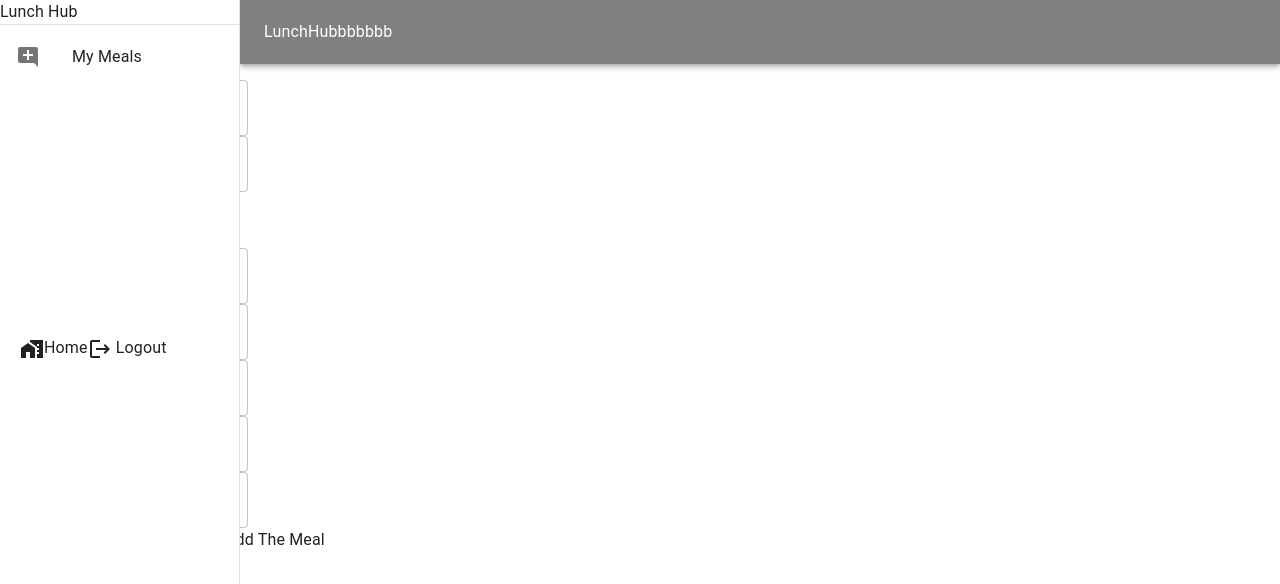
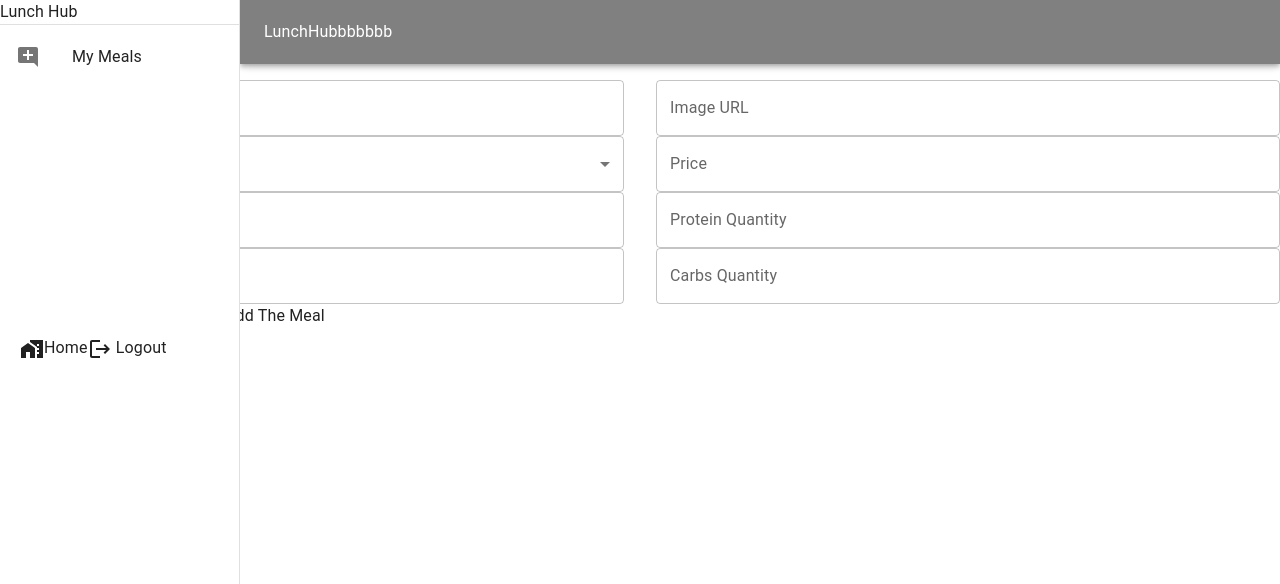
Before and after one commit to Aahmed-Hossain/PERN-Office-Lunch-Hub, a React (Vite) app in the folder client/: page /addMeal in a window 1280 px wide. Shown: the top 584 px of the page. Built offline with nearby package versions, Linux system fonts and the light colour scheme.

Commit message:
feature: now admin can add meals

```diff
--- a/client/src/components/appbar/MenuDropdown.jsx
+++ /dev/null
@@ -1,87 +0,0 @@
-import { AiOutlineMenu } from "react-icons/ai";
-import { useState } from "react";
-import { Link, } from "react-router-dom";
-import  avatarImg from '../../assets/images/placeholder.jpg'
-// import useAuth from "../../hooks/useAuth";
-// import avatarImg from "../../assets/images/logo/placeholder.jpg";
-// import Swal from "sweetalert2";
-
-const MenuDropdown = () => {
-  const [isOpen, setIsOpen] = useState(false);
-//   const navigateToLogin = useNavigate()
-  // const { user,logOut } = useAuth();
-  const { user } = useState(false);
-
-  // const handleLogout = async () => {
-  //   logOut
-  //   try {
-  //     await logOut();
-  //     Swal.fire("Nice!", "You logged out successfully!", "success");
-  //     navigateToLogin('/login');
-  //   } catch (err) {
-  //     Swal.fire("Oops!", err.message, "error");
-  //   }
-  // }
-  return (
-    <div className="relative">
-      <div className="flex flex-row items-center gap-3">
-        <div
-          onClick={() => setIsOpen(!isOpen)}
-          className="p-4 md:py-1 md:px-2 border-[1px] border-neutral-200 flex flex-row items-center gap-3 rounded-full cursor-pointer hover:shadow-md transition"
-        >
-          <AiOutlineMenu />
-          <div className="hidden md:block">
-            {/* Avatar */}
-            <img
-              className="rounded-full"
-              referrerPolicy="no-referrer"
-              src={user && user.photoURL ? user.photoURL : avatarImg}
-              alt="profile"
-              height="30"
-              width="30"
-            />
-          </div>
-        </div>
-      </div>
-      {isOpen && (
-        <div className="absolute rounded-xl shadow-md w-[40vw] md:w-[10vw] bg-white overflow-hidden right-0 top-12 text-sm">
-          <div className="flex flex-col cursor-pointer">
-
-           {
-            user ?
-            <>
-            <Link
-              to="/dashboard"
-              className="px-4 py-3 hover:bg-neutral-100 transition font-bold hover:text-green-600"
-            >
-              Dashboard
-            </Link>
-            <Link
-            //  onClick={handleLogout}
-             className="px-4 py-3 hover:bg-neutral-100 transition font-bold hover:text-green-600">Logout</Link>
-            </>
-            :
-
-            <>
-             <Link
-              to="/login"
-              className="px-4 py-3 hover:bg-neutral-100 transition font-bold hover:text-green-600 "
-            >
-              Login
-            </Link>
-            <Link
-              to="/register"
-              className="px-4 py-3 hover:bg-neutral-100 transition font-bold hover:text-green-600"
-            >
-              Sign Up
-            </Link>
-            </>
-           }
-          </div>
-        </div>
-      )}
-    </div>
-  );
-};
-
-export default MenuDropdown;
--- a/client/src/components/appbar/Navbar.jsx
+++ b/client/src/components/appbar/Navbar.jsx
@@ -1,32 +1,66 @@
-import { Link, useNavigate } from 'react-router-dom'
-import MenuDropdown from './MenuDropdown'
-import useAuth from '../../hooks/useAuth.'
-
+import { Link, useNavigate } from "react-router-dom";
+import useAuth from "../../hooks/useAuth.";
+import Avatar from "@mui/material/Avatar";
+import Button from "@mui/material/Button";
+import DashboardCustomizeIcon from '@mui/icons-material/DashboardCustomize';
+import LoginIcon from '@mui/icons-material/Login';
+import LogoutIcon from '@mui/icons-material/Logout';
 const Navbar = () => {
   const navigate = useNavigate();
-  const {user, logoutUser} =  useAuth();
-  console.log("user from navbar",user)
+  const { user, logoutUser } = useAuth();
   const handleLogout = async () => {
     await logoutUser();
-    navigate('/login');
+    navigate("/login");
   };
   return (
-    <div className=' flex justify-between w-full mx-auto py-2 bg-white px-8 border-b'>
+    <div className=" flex justify-between w-full mx-auto py-2 bg-white px-2 md:px-8 border-b">
+      {/* Logo */}
+      <Link to="/">
+        <h1 className="text-normal md:text-2xl font-bold md:font-extrabold">
+          Lunch<span className="text-blue-400">Hub</span>
+        </h1>
+      </Link>
 
-            {/* Logo */}
-            <Link to='/'>
-               <h1 className='text-2xl font-extrabold'>Lunch<span className='text-blue-400'>Hub</span></h1>
-            </Link>
-            <button
-          className='bg-fuchsia-200 hover:bg-fuchsia-300 cursor-pointer px-2 py-1 rounded-md hover:shadow-md'
-           onClick={handleLogout}>
-            Logout
-          </button>
-            {/* Dropdown Menu */}
-            <MenuDropdown />
-          </div>
+      <div className="flex items-center gap-2">
+        {
+          user ?
+          <>
+  <Button onClick={handleLogout} variant="contained" size="small">
+          <LogoutIcon/>Logout
+        </Button>
+      {
+        user.email === 'admin' ?
+          <Link to={'/addMeal'}>
+          <Button variant="contained" size="small">
+            <DashboardCustomizeIcon/>
+            Dashboard
+          </Button>
+          </Link>
+ :
+          <Link to={'/addMeal/mySelectedMeals'}>
+          <Button variant="contained" size="small">
+            <DashboardCustomizeIcon/>
+            Dashboard
+          </Button>
+          </Link>
 
-  )
-}
+      }
 
-export default Navbar
+        <Avatar alt="Logged in user" src={user?.image} />
+          </>
+          :
+          <>
+             <Link to={'/login'}>
+        <Button variant="contained" size="small">
+          <LoginIcon/>
+          Login
+        </Button>
+        </Link>
+          </>
+        }
+      </div>
+    </div>
+  );
+};
+
+export default Navbar;
--- a/client/src/components/mealDetails/MealDetails.jsx
+++ b/client/src/components/mealDetails/MealDetails.jsx
@@ -8,13 +8,15 @@ import {
   CardMedia,
   Typography,
 } from "@mui/material";
-import { useLoaderData, useNavigate } from "react-router-dom";
+import { useLoaderData, useLocation, useNavigate } from "react-router-dom";
 import useAuth from './../../hooks/useAuth.';
 import { useAxios } from "../../hooks/useAxios";
 import { toast } from "react-toastify";
 
 const MealDetails = () => {
   const navigate = useNavigate();
+  const location = useLocation();
+  console.log(location)
   const {user} = useAuth();
   const email = user?.email;
   console.log(email);
@@ -31,8 +33,41 @@ const MealDetails = () => {
     image,
     price,
   } = meal;
+  const confirmLogin = () => {
+    toast.warn(
+      <div>
+        <p>Do you want to login first?</p>
+        <div className="flex gap-4">
+          <button
+            className="bg-green-300 px-3 my-2 rounded-md"
+            onClick={() => {
+              toast.dismiss();
+              navigate('/login', { state: { from: location.pathname } });
+            }}
+          >
+            Yes
+          </button>
+          <button
+            className="bg-red-300 px-3 my-2 rounded-md"
+            onClick={() => toast.dismiss()}
+          >
+            No
+          </button>
+        </div>
+      </div>,
+      {
+        position: "top-center",
+        autoClose: false,
+        closeOnClick: true,
+        closeButton: true,
+        draggable: true,
+        progress: undefined,
+        theme: "dark",
+      }
+    );
+  };
+  const handleSelectedMeal = () => {
 
-  const handleSelectedMeal = () => {
     const selectedMeal = {
       email,
       date: new Date(),
@@ -40,6 +75,9 @@ const MealDetails = () => {
       image,
       price,
     }
+    if(!email){
+      confirmLogin();
+    }else{
       useAxios.post("/selectedMeals", selectedMeal)
       .then((res) => {
         console.log("selectedMeal:",res.data);
@@ -55,6 +93,9 @@ const MealDetails = () => {
           // console.error("Error headers:", err.response.headers);
         }
       });
+    }
+
+
   }
 
   return (
--- a/client/src/pages/AddMeal.jsx
+++ b/client/src/pages/AddMeal.jsx
@@ -1,12 +1,14 @@
-import { useForm } from "react-hook-form"
-import TextField from '@mui/material/TextField';
-import OutlinedInput from '@mui/material/OutlinedInput';
-import MenuItem from '@mui/material/MenuItem';
-import ListItemText from '@mui/material/ListItemText';
-import Select from '@mui/material/Select';
-import Checkbox from '@mui/material/Checkbox';
+import { useForm } from "react-hook-form";
+import TextField from "@mui/material/TextField";
+import OutlinedInput from "@mui/material/OutlinedInput";
+import MenuItem from "@mui/material/MenuItem";
+import ListItemText from "@mui/material/ListItemText";
+import Select from "@mui/material/Select";
+import Checkbox from "@mui/material/Checkbox";
 import { useState } from "react";
-
+import { Box } from "@mui/material";
+import { toast } from "react-toastify";
+import { useAxios } from "../hooks/useAxios";
 
 const ITEM_HEIGHT = 48;
 const ITEM_PADDING_TOP = 8;
@@ -19,9 +21,44 @@ const MenuProps = {
   },
 };
 
-const names = ["chicken", "basmati rice", "vegetables", "salad","salmon", "lemon", "herbs", "mixed vegetables","broccoli", "bell peppers", "carrots", "tofu", "soy sauce", "beef", "tortillas", "lettuce", "cheese", "salsa","quinoa", "cherry tomatoes", "cucumbers", "feta cheese", "olives","chicken breast", "romaine lettuce", "croutons", "parmesan cheese", "caesar dressing","lentils", "carrots", "celery", "onions", "spices",]
+const names = [
+  "chicken",
+  "basmati rice",
+  "vegetables",
+  "salad",
+  "salmon",
+  "lemon",
+  "herbs",
+  "mixed vegetables",
+  "broccoli",
+  "bell peppers",
+  "carrots",
+  "tofu",
+  "soy sauce",
+  "beef",
+  "tortillas",
+  "lettuce",
+  "cheese",
+  "salsa",
+  "quinoa",
+  "cherry tomatoes",
+  "cucumbers",
+  "feta cheese",
+  "olives",
+  "chicken breast",
+  "romaine lettuce",
+  "croutons",
+  "parmesan cheese",
+  "caesar dressing",
+  "lentils",
+  "carrots",
+  "celery",
+  "onions",
+  "spices",
+];
 
 const AddMeal = () => {
+
   const [personName, setPersonName] = useState([]);
 
   const handleChange = (event) => {
@@ -29,23 +66,57 @@ const AddMeal = () => {
       target: { value },
     } = event;
     setPersonName(
-      // On autofill we get a stringified value.
-      typeof value === 'string' ? value.split(',') : value,
+      typeof value === "string" ? value.split(",") : value
     );
   };
-
 
   const {
     register,
     handleSubmit,
+    reset,
     formState: { errors },
-      } = useForm()
-      const onSubmit = (data) => console.log(data)
+  } = useForm();
+  const onSubmit = (data) => {
+    console.log(data)
+    const meals = {
+      name: data.name,
+      description: data.description,
+      image: data.image,
+      fats: data.fats,
+      items: data.items,
+      price: data.price,
+      protein: data.protein,
+      calories: data.calories,
+      carbs: data.carbs,
+    };
+    useAxios
+      .post("/meals", meals)
+      .then((res) => {
+        console.log(res)
+        toast.success(`${res.status}: Meal Added successfully`);
+        reset();
+      })
+      .catch((err) => {
+        console.error("Errors:", err);
+        if (err.response) {
+          toast.error(`${err.response.status}: ${err.response.data}`);
+          // console.error("Error data:", err.response.data);
+          // console.error("Error status:", err.response.status);
+          // console.error("Error headers:", err.response.headers);
+        }
+      });
+  }
   return (
     <div className="mt-4 md:mt-0">
       <form onSubmit={handleSubmit(onSubmit)} className="flex flex-col gap-4">
-      <div className="flex flex-col md:flex-row gap-4">
-     <div className="flex flex-col w-full">
+        <Box
+          sx={{
+            display: "flex",
+            flexDirection: { xs: "column", md: "row" },
+            gap: 4,
+          }}
+        >
+          <Box sx={{ display: "flex", flexDirection: "column", width: "100%" }}>
             <TextField
               {...register("name", { required: true })}
               id="outlined-name-input"
@@ -53,8 +124,8 @@ const AddMeal = () => {
               type="text"
             />
             {errors.name && <p className="text-red-500">*Name is required</p>}
-     </div>
-     <div className="flex flex-col w-full">
+          </Box>
+          <Box sx={{ display: "flex", flexDirection: "column", width: "100%" }}>
             <TextField
               {...register("image", { required: true })}
               id="outlined-image-input"
@@ -62,12 +133,17 @@ const AddMeal = () => {
               type="text"
             />
             {errors.image && <p className="text-red-500">*Image is required</p>}
-     </div>
-      </div>
+          </Box>
+        </Box>
 
-
-      <div className="flex flex-col md:flex-row gap-4">
-<div className="flex flex-col w-full">
+        <Box
+          sx={{
+            display: "flex",
+            flexDirection: { xs: "column", md: "row" },
+            gap: 4,
+          }}
+        >
+          <Box sx={{ display: "flex", flexDirection: "column", width: "100%" }}>
             <Select
               {...register("items", { required: true })}
               labelId="demo-multiple-checkbox-label"
@@ -77,77 +153,94 @@ const AddMeal = () => {
               value={personName}
               onChange={handleChange}
               input={<OutlinedInput label="Menu Items" />}
-          renderValue={(selected) => selected.join(', ')}
+              renderValue={(selected) => selected.join(", ")}
               MenuProps={MenuProps}
             >
-
               {names.map((name) => (
                 <MenuItem key={name} value={name}>
-
                   <Checkbox checked={personName.indexOf(name) > -1} />
                   <ListItemText primary={name} />
                 </MenuItem>
               ))}
             </Select>
-        {errors.items && <span className="text-red-500">*Items is required</span>}
-     </div>
-
-     <div className="flex flex-col w-full">
+            {errors.items && (
+              <span className="text-red-500">*Items is required</span>
+            )}
+          </Box>
+          <Box sx={{ display: "flex", flexDirection: "column", width: "100%" }}>
             <TextField
               {...register("price", { required: true })}
               id="outlined-price-input"
               label="Price"
               type="number"
             />
-         {errors.price && <span className="text-red-500">*Price is required</span>}
-    </div>
-</div>
+            {errors.price && (
+              <span className="text-red-500">*Price is required</span>
+            )}
+          </Box>
+        </Box>
 
-
-
-<div className="flex flex-col md:flex-row gap-4">
-<div className="flex flex-col w-full">
+        <Box
+          sx={{
+            display: "flex",
+            flexDirection: { xs: "column", md: "row" },
+            gap: 4,
+          }}
+        >
+          <Box sx={{ display: "flex", flexDirection: "column", width: "100%" }}>
             <TextField
               {...register("calories", { required: true })}
               id="outlined-calories-input"
               label="Calories"
               type="number"
             />
-         {errors.calories && <span className="text-red-500">*This field is required</span>}
-</div>
-
-<div className="flex flex-col w-full">
+            {errors.calories && (
+              <span className="text-red-500">*This field is required</span>
+            )}
+          </Box>
+          <Box sx={{ display: "flex", flexDirection: "column", width: "100%" }}>
             <TextField
               {...register("protein", { required: true })}
               id="outlined-protein-input"
               label="Protein Quantity"
               type="number"
             />
-         {errors.protein && <span className="text-red-500">*This field is required</span>}
-</div>
-</div>
+            {errors.protein && (
+              <span className="text-red-500">*This field is required</span>
+            )}
+          </Box>
+        </Box>
 
-
-<div className="flex flex-col md:flex-row gap-4">
-<div className="flex flex-col w-full">
+        <Box
+          sx={{
+            display: "flex",
+            flexDirection: { xs: "column", md: "row" },
+            gap: 4,
+          }}
+        >
+          <Box sx={{ display: "flex", flexDirection: "column", width: "100%" }}>
             <TextField
               {...register("fats", { required: true })}
               id="outlined-fats-input"
               label="Fats Quantity"
               type="number"
             />
-         {errors.fats && <span className="text-red-500">*This field is required</span>}
-</div>
-<div className="flex flex-col w-full">
+            {errors.fats && (
+              <span className="text-red-500">*This field is required</span>
+            )}
+          </Box>
+          <Box sx={{ display: "flex", flexDirection: "column", width: "100%" }}>
             <TextField
               {...register("carbs", { required: true })}
               id="outlined-carbs-input"
               label="Carbs Quantity"
               type="number"
             />
-         {errors.carbs && <span className="text-red-500">*This field is required</span>}
-</div>
-</div>
+            {errors.carbs && (
+              <span className="text-red-500">*This field is required</span>
+            )}
+          </Box>
+        </Box>
 
         <TextField
           {...register("description", { required: true })}
@@ -156,17 +249,18 @@ const AddMeal = () => {
           multiline
           type="text"
           rows={4}
-
-
         />
-         {errors.description && <span className="text-red-500">*Description is required</span>}
+        {errors.description && (
+          <span className="text-red-500">*Description is required</span>
+        )}
         <input
           className=" py-2 px-4 w-full rounded text-white font-bold text-lg bg-gray-500 hover:bg-gray-600 my-3 cursor-pointer"
           value="Add The Meal"
-       type="submit" />
+          type="submit"
+        />
       </form>
     </div>
-  )
-}
+  );
+};
 
-export default AddMeal
+export default AddMeal;
--- a/client/src/pages/Home.jsx
+++ b/client/src/pages/Home.jsx
@@ -8,7 +8,7 @@ const Home = () => {
     <p>Loading.....</p>
   }
   return (
-    <div className="pt-[1rem] grid grid-cols-1 md:grid-cols-2 lg:grid-cols-3  gap-8 px-8">
+    <div className="pt-[1rem] grid grid-cols-1 md:grid-cols-2 lg:grid-cols-3  gap-8 px-2 md:px-8">
       {meals?.map((meal) => (
         <MealCard key={meal.meal_id} meal={meal} />
       ))}
--- a/client/src/pages/Login.jsx
+++ b/client/src/pages/Login.jsx
@@ -41,7 +41,7 @@ console.log("from upper", autoFill);
             setUser(res.data.userInfo);
             reset();
             toast.success("You Loggedin successful");
-            navigate(location?.state ? location.state : "/");
+            navigate(location.state?.from || "/");
           })
           .catch((err) => {
             console.error("Errors:", err);
--- a/client/src/pages/Register.jsx
+++ b/client/src/pages/Register.jsx
@@ -35,7 +35,7 @@ const Register = () => {
         setUser(res.data.userInfo);
         reset();
         toast.success("Registration successful");
-        navigate(location?.state ? location.state : "/");
+        navigate(location.state?.from || "/");
       })
       .catch((err) => {
         console.error("Errors:", err);
```
Lines whose indentation alone changed are shown as unchanged.
